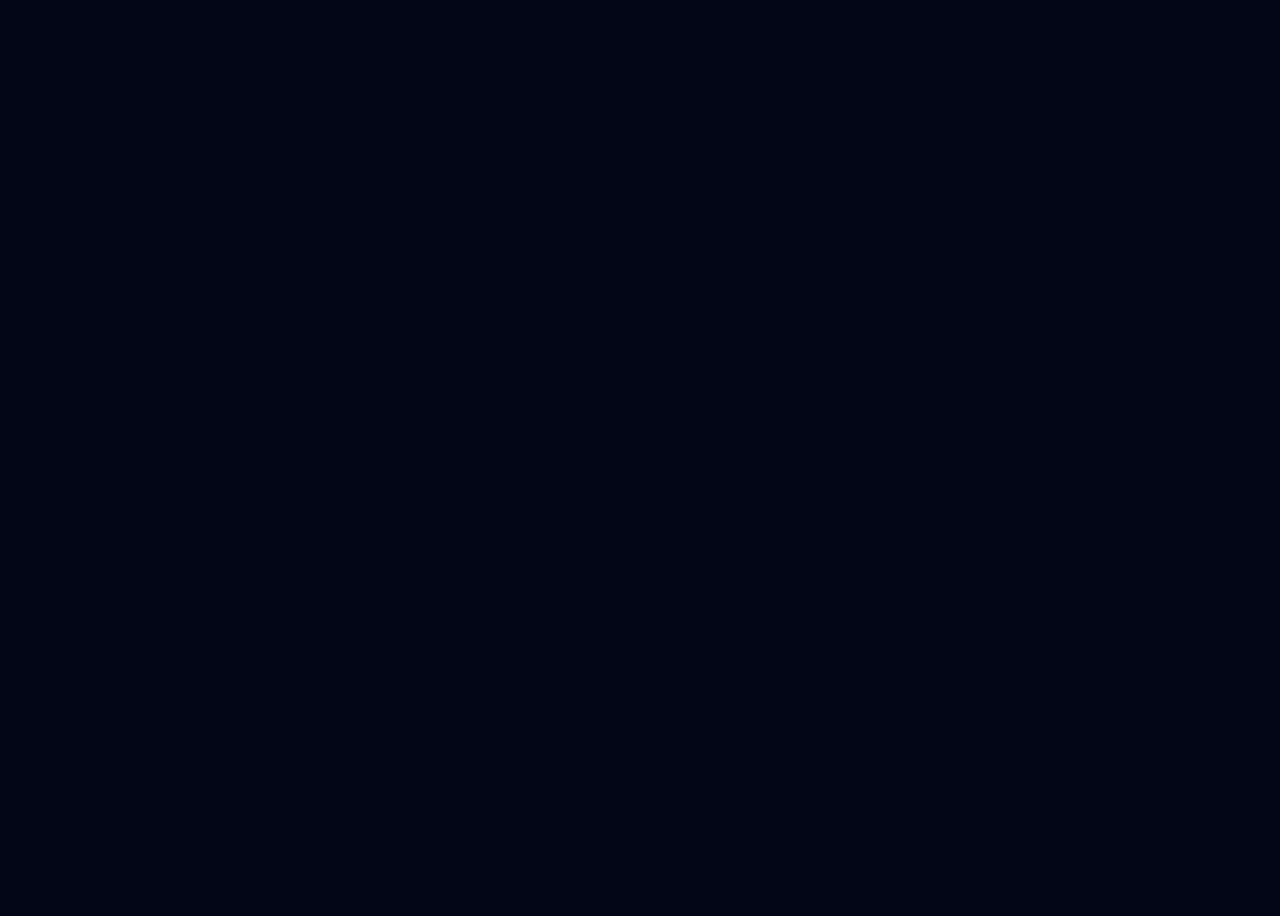
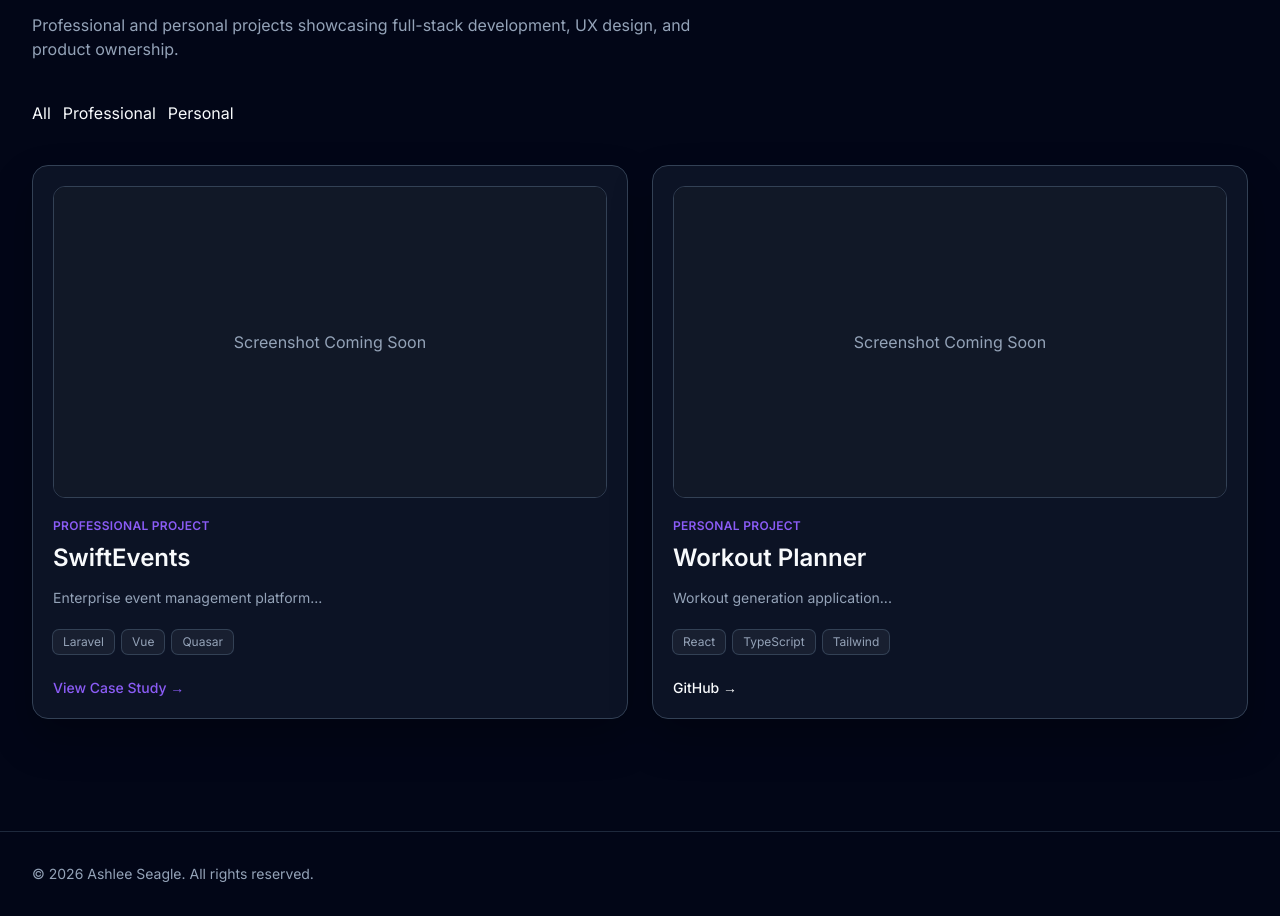
Before and after one commit to ashlee-seagle/developer-portfolio, a Vue app: page / in a window 1280 px wide. Shown: the part 663-1579 px from the top of the page. Before the commit the page ends 800 px from the top, so only its background shows below. Built offline with nearby package versions, Linux system fonts and the light colour scheme.

Commit message:
feat: add projects section and reusable project cards

```diff
--- a/src/App.vue
+++ b/src/App.vue
@@ -1,10 +1,12 @@
 <script setup lang="ts">
 import MainLayout from './layouts/MainLayout.vue';
 import HeroSection from './sections/HeroSection.vue'
+import ProjectSection from './sections/ProjectSection.vue'
 </script>
 
 <template>
   <MainLayout>
       <HeroSection />
+      <ProjectSection />
   </MainLayout>
 </template>
--- /dev/null
+++ b/src/components/projects/ProjectCard.vue
@@ -0,0 +1,61 @@
+<template>
+  <article class="rounded-card border border-site-border bg-site-surface/80 p-5 shadow-card">
+ <div class="mb-5 aspect-video overflow-hidden rounded-xl border border-site-border">
+  <img
+    v-if="project.image"
+    :src="project.image"
+    :alt="`${project.title} screenshot`"
+    class="h-full w-full object-cover"
+  />
+
+  <div
+    v-else
+    class="flex h-full items-center justify-center bg-site-surface2 text-site-muted"
+  >
+    Screenshot Coming Soon
+  </div>
+</div>
+    <p class="mb-2 text-xs font-semibold uppercase tracking-wide text-brand">
+      {{ project.type }} project
+    </p>
+
+    <h3 class="text-2xl font-semibold text-site-text">
+      {{ project.title }}
+    </h3>
+
+    <p class="mt-3 text-sm leading-6 text-site-muted">
+      {{ project.description }}
+    </p>
+
+    <div class="mt-5 flex flex-wrap gap-2">
+      <TechBadge
+        v-for="technology in project.technologies"
+        :key="technology"
+        :label="technology"
+      />
+    </div>
+
+    <div class="mt-6 flex flex-wrap gap-4 text-sm font-medium">
+      <a v-if="project.caseStudyUrl" :href="project.caseStudyUrl" class="text-brand hover:text-brand-hover">
+        View Case Study →
+      </a>
+
+      <a v-if="project.githubUrl" :href="project.githubUrl" class="text-site-text hover:text-brand">
+        GitHub →
+      </a>
+
+      <a v-if="project.liveDemoUrl" :href="project.liveDemoUrl" class="text-site-text hover:text-brand">
+        Live Demo →
+      </a>
+    </div>
+  </article>
+</template>
+
+<script setup lang="ts">
+import TechBadge from './TechBadge.vue'
+import type { Project } from '../../types/project'
+
+defineProps<{
+  project: Project
+}>()
+</script>
--- /dev/null
+++ b/src/components/projects/TechBadge.vue
@@ -0,0 +1,12 @@
+// TODO: Add optional technology icon support via technology-to-icon mapping.
+<template>
+  <span class="rounded-md bg-white/5 px-2.5 py-1 text-xs text-site-muted ring-1 ring-site-border">
+    {{ label }}
+  </span>
+</template>
+
+<script setup lang="ts">
+defineProps<{
+  label: string
+}>()
+</script>
--- /dev/null
+++ b/src/sections/ProjectSection.vue
@@ -0,0 +1,56 @@
+<template>
+  <section id="projects" class="py-16">
+    <div class="mb-10">
+      <p class="text-sm uppercase tracking-wide text-site-muted">
+        Featured Work
+      </p>
+
+      <h2 class="mt-2 text-4xl font-bold">
+        Projects
+      </h2>
+
+      <p class="mt-4 max-w-2xl text-site-muted">
+        Professional and personal projects showcasing
+        full-stack development, UX design, and product ownership.
+      </p>
+    </div>
+
+    <!-- filters -->
+
+    <div class="mt-8 flex gap-3">
+      <button>All</button>
+      <button>Professional</button>
+      <button>Personal</button>
+    </div>
+
+    <!-- cards -->
+
+    <div class="mt-10 grid gap-6 lg:grid-cols-2">
+      <ProjectCard v-for="project in projects"
+        :key="project.title"
+        :project="project"
+      />
+    </div>
+  </section>
+</template>
+
+<script setup lang="ts">
+  import type { Project } from '../types/project';
+  import ProjectCard from '../components/projects/ProjectCard.vue';
+  const projects: Project[] = [
+  {
+    title: 'SwiftEvents',
+    type: 'professional',
+    description: 'Enterprise event management platform...',
+    technologies: ['Laravel', 'Vue', 'Quasar'],
+    caseStudyUrl: '#',
+  },
+  {
+    title: 'Workout Planner',
+    type: 'personal',
+    description: 'Workout generation application...',
+    technologies: ['React', 'TypeScript', 'Tailwind'],
+    githubUrl: '#',
+  },
+]
+</script>
--- /dev/null
+++ b/src/types/project.ts
@@ -0,0 +1,16 @@
+export type ProjectType = 'professional' | 'personal'
+
+// Professional projects: caseStudyUrl optional, liveDemoUrl optional, no githubUrl
+// Personal projects: githubUrl allowed, liveDemoUrl optional
+
+export interface Project {
+  title: string;
+  type: ProjectType;
+  description: string;
+  technologies: string[];
+  image?: string;
+  caseStudyUrl?: string;
+  githubUrl?: string;
+  liveDemoUrl?: string;
+  role?: string;
+}
```
